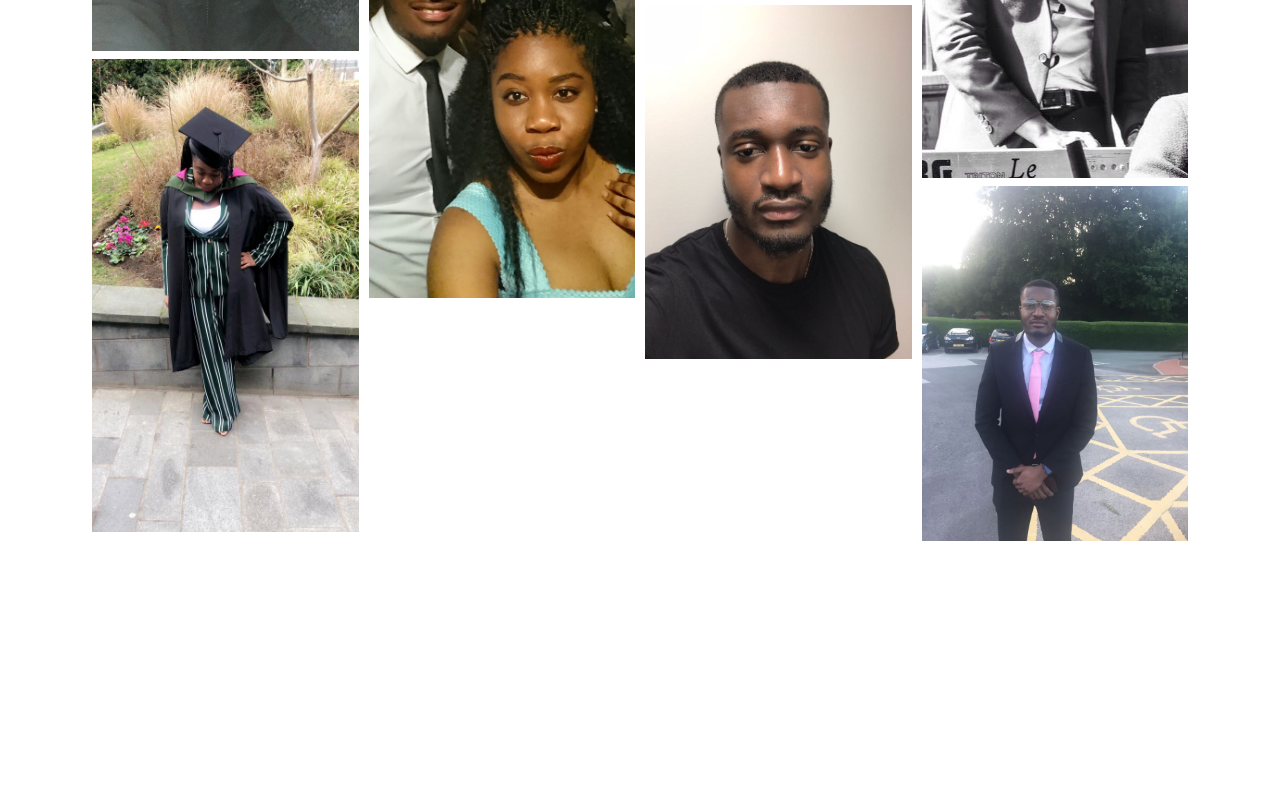
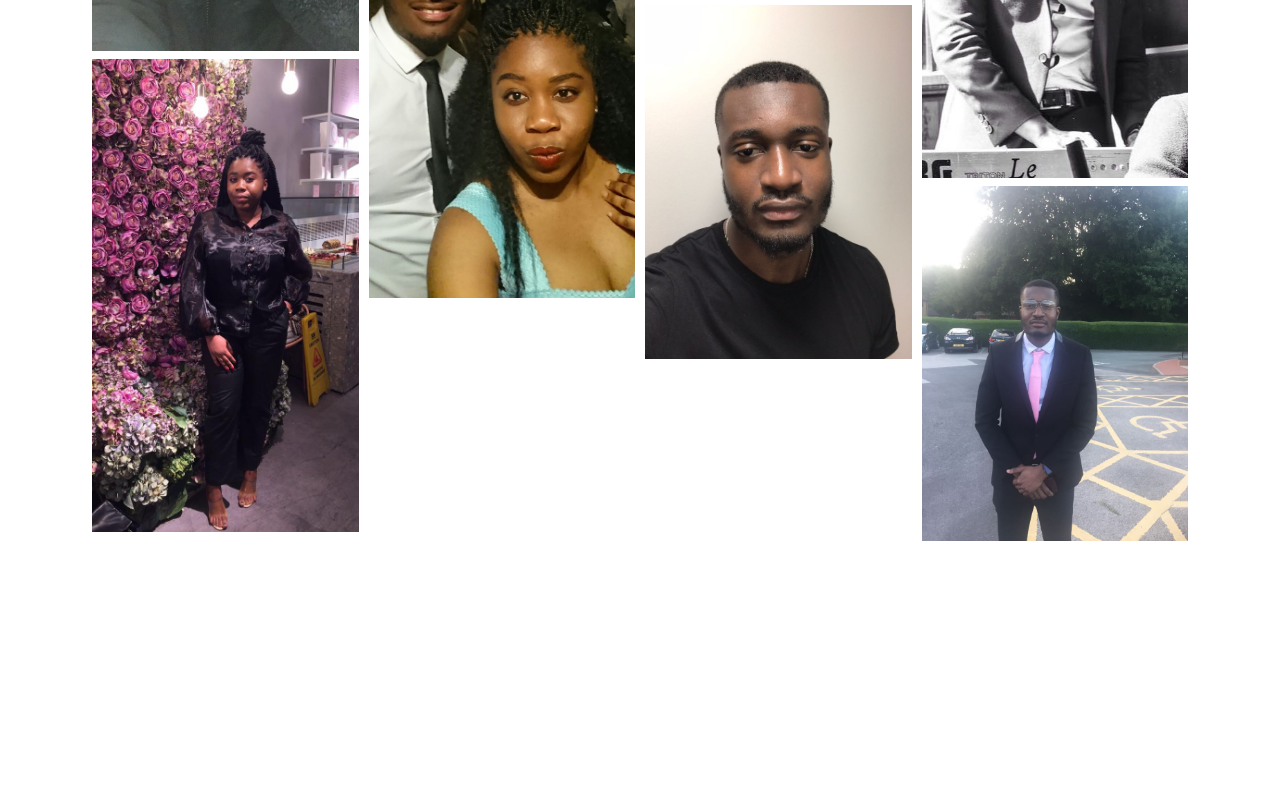
Before and after one commit to ekow-mensah/wedding-website, a website: page public_html/index.html in a window 1280 px wide. Shown: the part 3339-4130 px from the top of the page. Drawn offline with nearby package versions, Linux system fonts and the light colour scheme; files whose address does not match are found by name; a web font is replaced by a local one.

Commit message:
removed grad pic and added flower wall

```diff
--- a/public_html/index.html
+++ b/public_html/index.html
@@ -156,7 +156,7 @@
         <div class="gallery-col">
           <img src="img/IMG_5796.jpg" alt="Picture of Yvonne" class="gallery-image">
           <img src="img/Snapchat-1177368871.jpg" alt="On the train towards Heathrow" class="gallery-image">
-          <img src="img/IMG-20190112-WA0003.jpg" alt="Masters graduation - Sheffield" class="gallery-image">
+          <img src="img/IMG-20200201-WA0010.JPG" alt="Yvonne flower wall" class="gallery-image">
         </div>
         <div class="gallery-col">
           <img src="img/IMG_5918.jpg" class="gallery-image" alt="Ekow Selfie">
```
Also changed, not shown: public_html/img/IMG-20190112-WA0003.jpg (deleted), public_html/img/IMG-20200201-WA0010.JPG (added).
